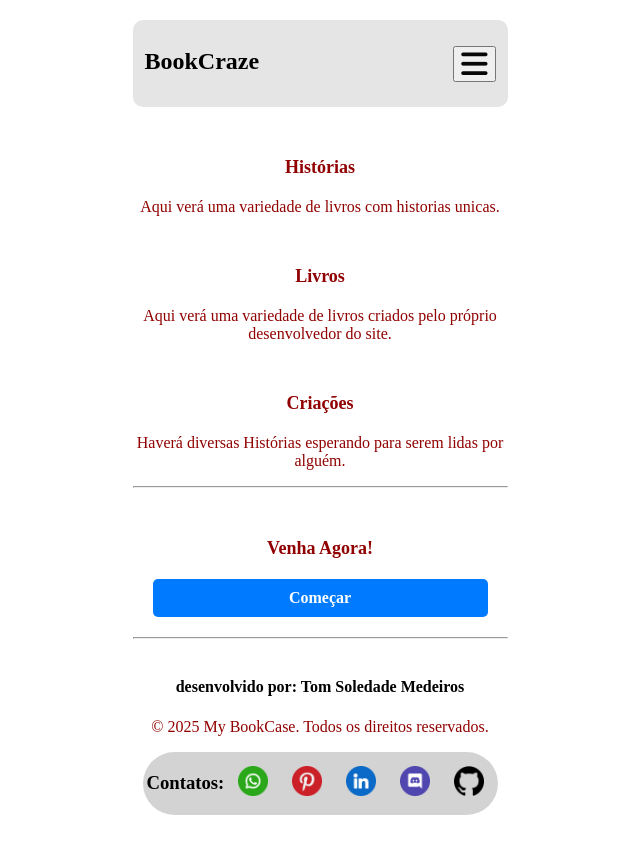
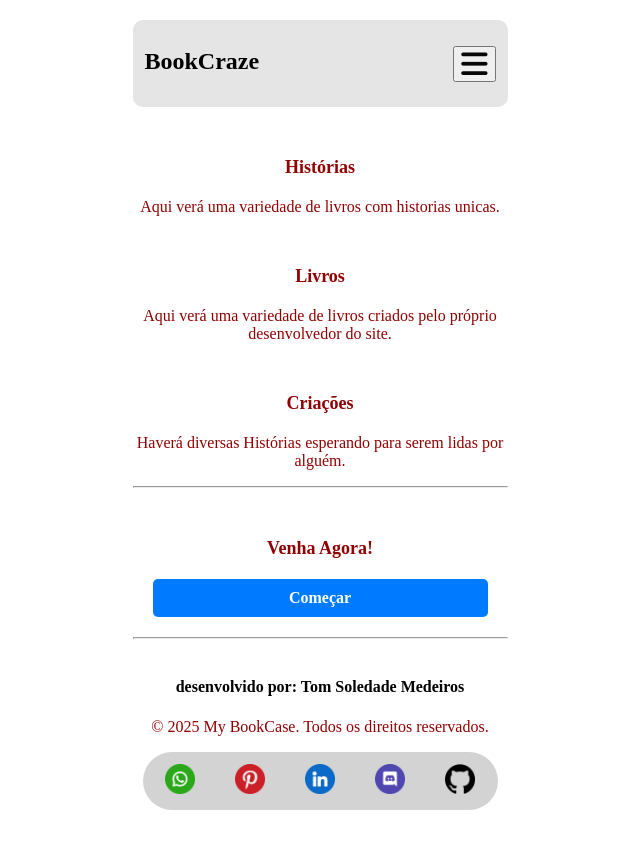
Before and after one commit to Sozinho-Gamer/BookCraze, a plain HTML site: page index.html in a window 1280 px wide. Shown: the whole page, without its empty margins (320-960 px from the left). Drawn offline with Linux system fonts and the light colour scheme.

Commit message:
Update index.html

```diff
--- a/index.html
+++ b/index.html
@@ -56,7 +56,6 @@
 
 
             <div class="social-media">
-                <h3>Contatos:</h3>
                 <a href="#"><img src="imagens/whatsapp.png" alt="Whatsapp"></a>
                 <a href="#"><img src="imagens/pinterest.png" alt="Pinterest"></a>
                 <a href="#"><img src="imagens/linkedin.png" alt="Linkedin"></a>
```
